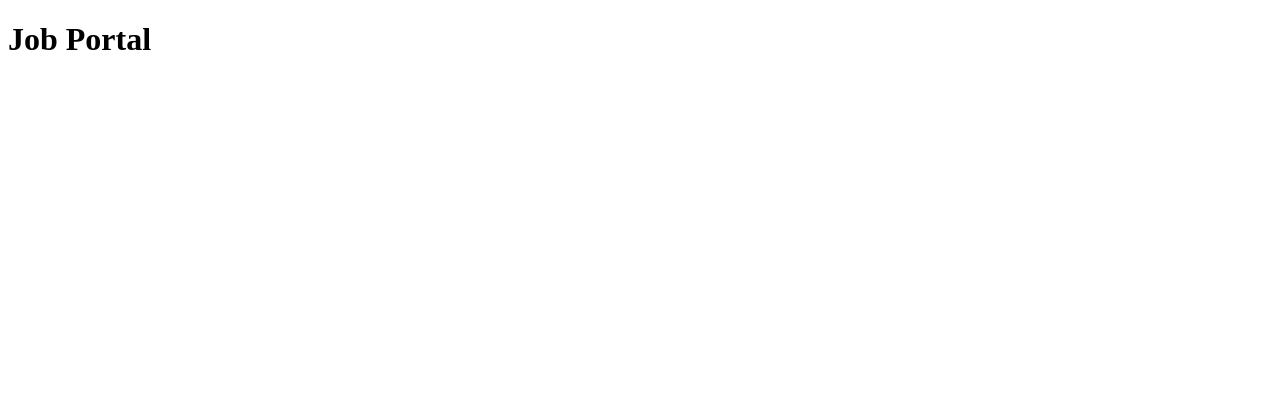
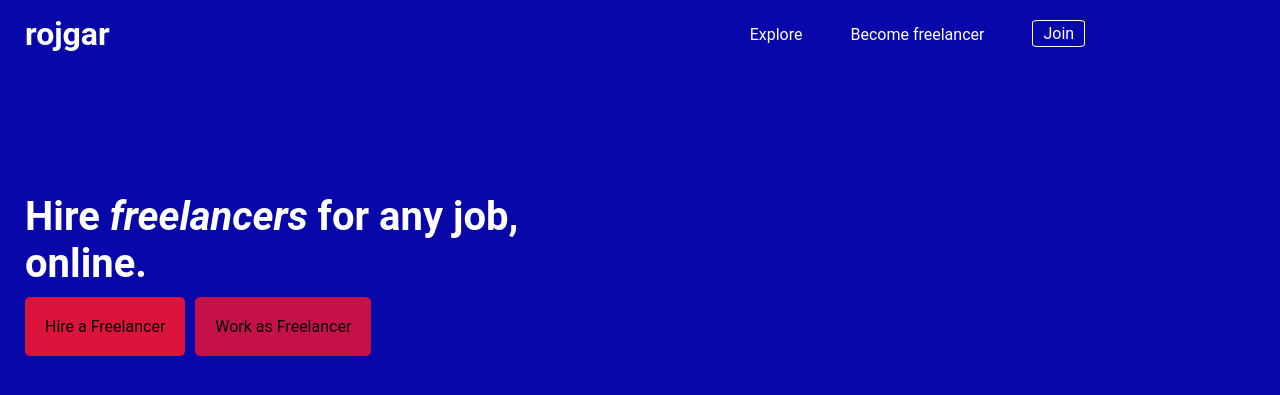
Before and after one commit to Sumir123/OnlineJobPortal, a PHP site: page / in a window 1280 px wide. Before the commit the part shown is almost empty. Shown: the top 395 px of the page. Run offline with PHP 8.4, Linux system fonts and the light colour scheme.

Commit message:
updated index

```diff
--- a/index.php
+++ b/index.php
@@ -1,15 +1,32 @@
 <!DOCTYPE html>
-<html lang="en">
+<html>
 
 <head>
-    <meta charset="UTF-8">
-    <meta http-equiv="X-UA-Compatible" content="IE=edge">
-    <meta name="viewport" content="width=device-width, initial-scale=1.0">
-    <title>Document</title>
+    <link rel="stylesheet" href="./style.css">
+    <link rel="preconnect" href="https://fonts.googleapis.com">
+    <link rel="preconnect" href="https://fonts.gstatic.com" crossorigin>
+
+    <title>Rojgar </title>
 </head>
 
 <body>
-    <h1> Job Portal </h1>
+    <div class="container">
+        <?php include 'nav-bar.php' ?>
+        <div class="heading">
+            <h4>Hire <i>freelancers</i> for any job, online.</h4>
+            <div class="button-area">
+                <button class="hire-button">Hire a Freelancer</button>
+                <button class="work-button">Work as Freelancer</button>
+            </div>
+        </div>
 </body>
+<script>
+    var join = document.querySelector(".join-tag");
+    join.addEventListener('click', popup())
+
+    function popup(e) {
+        popupContetnt = "";
+    }
+</script>
 
 </html>
```
